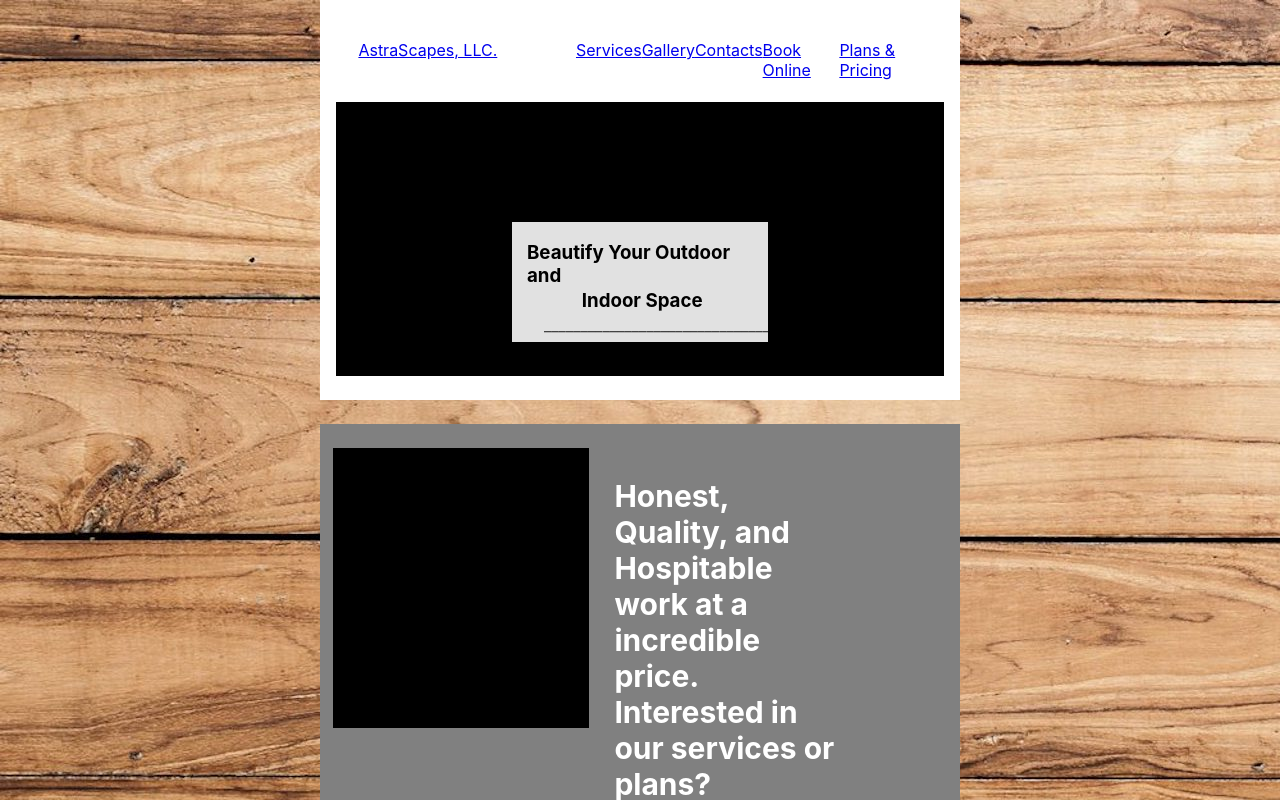
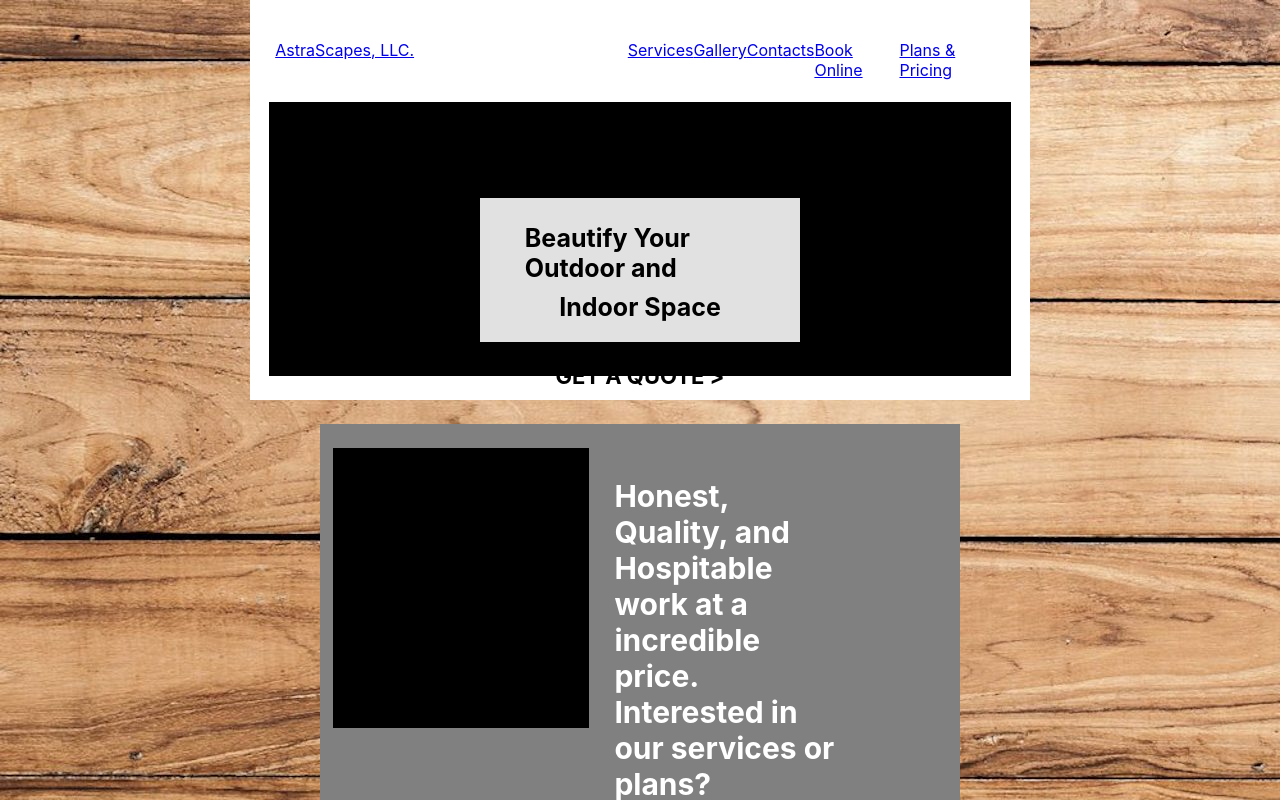
Before and after one commit to Tneebs/astrascapes_website, a React (Create React App) app in the folder frontend/: page / in a window 1280 px wide. Shown: the top 800 px of the page. Built offline with nearby package versions, Linux system fonts and the light colour scheme.

Commit message:
header size adjustment

```diff
--- a/frontend/src/containers/Header.js
+++ b/frontend/src/containers/Header.js
@@ -19,8 +19,8 @@ const Header = () => {
                     <div className='header-get-quote-container'>
                         <h3 className='inner-get-quote-1'>Beautify Your Outdoor and</h3>
                         <h3 className='inner-get-quote-2'>Indoor Space</h3>
-                        <p className='quote-line'>_______________________________</p>
-                        <h3 className='get-quote'>Get a Quote {'>'}</h3>
+                        <p className='quote-line'>_______________________________________</p>
+                        <h3 className='get-quote'>GET A QUOTE {'>'}</h3>
                     </div>
                 </div>
         </div>
--- a/frontend/src/styling/App.css
+++ b/frontend/src/styling/App.css
@@ -11,8 +11,7 @@
 
 .header-container {
   height: 50vh;
-  width: 50vw;
-  /* margin-left: 25vw; */
+  width: 61vw;
   display: flex;
   flex-direction: column;
   background-color: white;
@@ -26,9 +25,9 @@
 
 .header-logo-container {
   display: flex;
-  margin-left: 3vw;
+  margin-left: 2vw;
   margin-top: 5vh;
-  width: 15vw;
+  width: 25vw;
 }
 
 .header-navlinks-container {
@@ -47,7 +46,7 @@
 
 .header-lower-container {
   height: 35vh;
-  width: 47.5vw;
+  width: 58vw;
   margin-bottom: 3vh;
   display: flex;
   flex-direction: column;
@@ -57,11 +56,14 @@
 }
 
 .header-get-quote-container {
-  height: 15vh;
-  width: 20vw;
+  display: flex;
+  flex-direction: column;
+  align-items: center;
+  height: 18vh;
+  width: 25vw;
   background-color: rgba(255, 255, 255, 0.884);
   align-self: center;
-  margin-top: 15vh;
+  margin-top: 12vh;
 }
 
 .inner-get-quote-1 {
@@ -69,7 +71,7 @@
   justify-content: center;
   color: black;
   width: 18vw;
-  padding-left: 15px;
+  font-size: 25px;
 }
 
 .inner-get-quote-2 {
@@ -77,13 +79,12 @@
   justify-content: center;
   color: black;
   width: 18vw;
-  padding-left: 15px;
   margin-top: -2vh;
+  font-size: 25px;
 }
 
 .quote-line {
   color: rgba(0,0,0,.7);
-  margin-left: 2.5vw;
   margin-top: -2vh;
 }
 
@@ -91,7 +92,8 @@
   display: flex;
   justify-content: center;
   color: black;
-  margin-top: -1vh;
+  margin-top: -.5vh;
+  font-size: 22px;
 }
 
 /* FOOTER */
```
